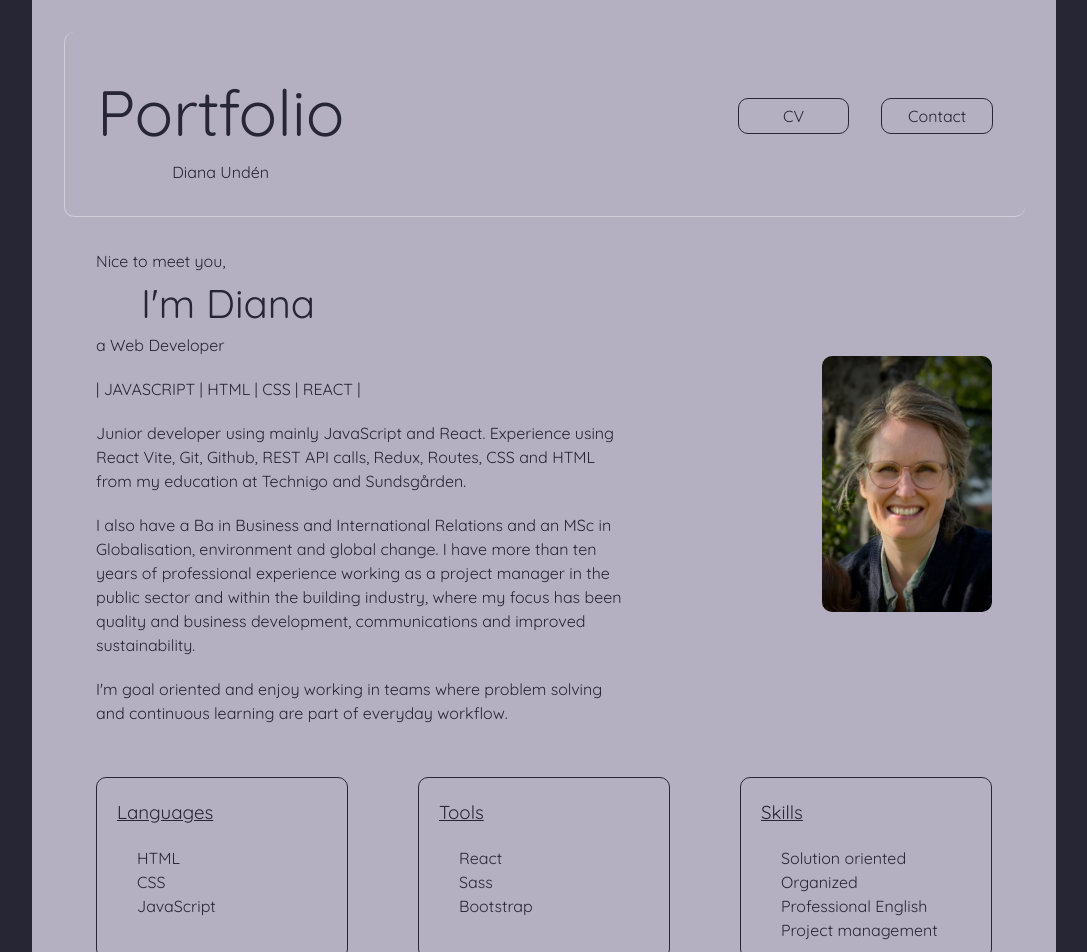
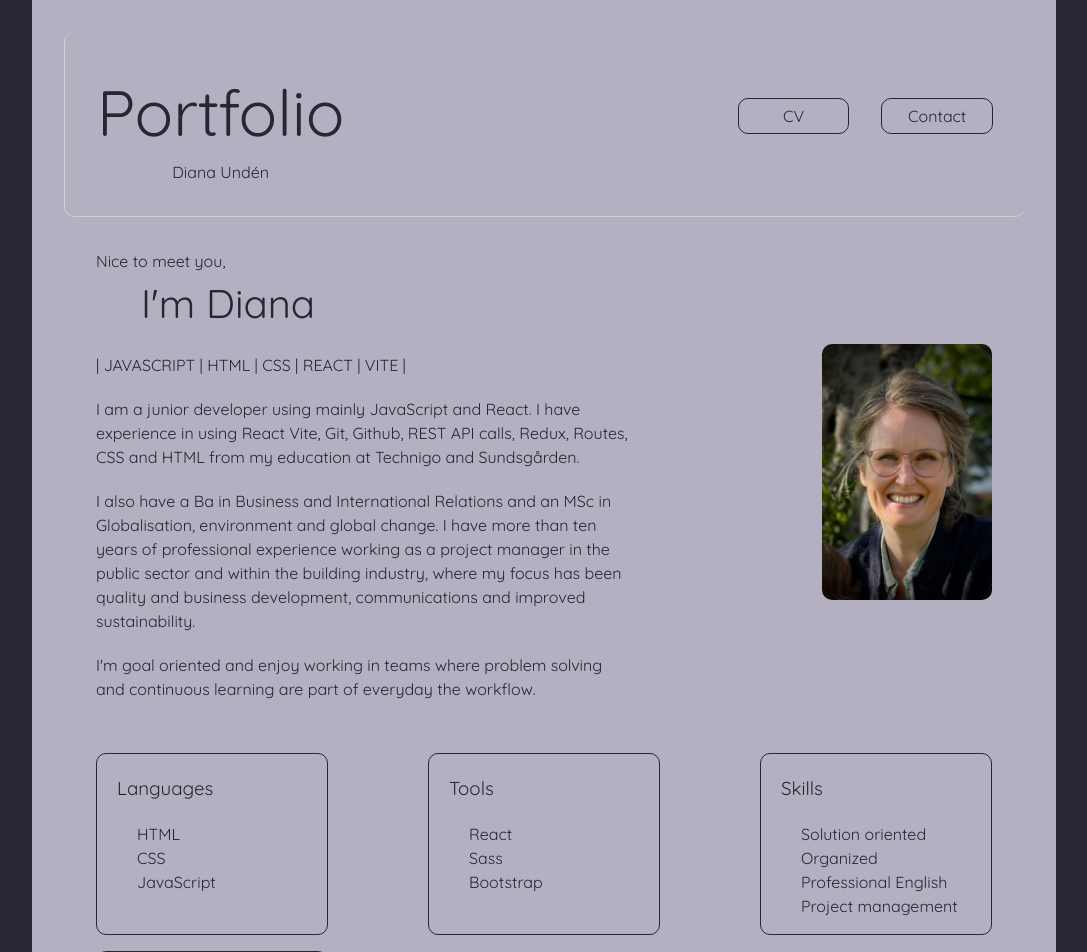
Before and after one commit to Vardagsbruket/portfolio, a React (Vite) app: page / in a window 1280 px wide. Shown: the top 952 px of the page, without its empty margins (96-1183 px from the left). Built offline with nearby package versions, Linux system fonts and the light colour scheme.

Commit message:
update styling and text on home page

```diff
--- a/src/pages/Home.css
+++ b/src/pages/Home.css
@@ -47,11 +47,10 @@ h2 {
   text-align: left;
   justify-content: flex-start;
   min-width: 150px;
-  max-width: 250px;
+  max-width: 230px;
   width: 100%;
 }
 .card h3 {
-  text-decoration: underline;
   margin: 20px;
 }
 .card ul {
--- a/src/pages/Home.jsx
+++ b/src/pages/Home.jsx
@@ -14,15 +14,16 @@ export const Home = () => {
         <div className="home-text">
           <h4>Nice to meet you,</h4>
           <h2 className="name">I'm Diana</h2>
-          <h4>a Web Developer</h4>
+
           <section>
-            <p>| JAVASCRIPT | HTML | CSS | REACT |</p>
+            <p>| JAVASCRIPT | HTML | CSS | REACT | VITE |</p>
           </section>
           <section>
             <section>
-              Junior developer using mainly JavaScript and React. Experience
-              using React Vite, Git, Github, REST API calls, Redux, Routes, CSS
-              and HTML from my education at Technigo and Sundsgården.{" "}
+              I am a junior developer using mainly JavaScript and React. I have
+              experience in using React Vite, Git, Github, REST API calls,
+              Redux, Routes, CSS and HTML from my education at Technigo and
+              Sundsgården.{" "}
             </section>
             <section>
               I also have a Ba in Business and International Relations and an
@@ -34,7 +35,7 @@ export const Home = () => {
             </section>
             <section>
               I'm goal oriented and enjoy working in teams where problem solving
-              and continuous learning are part of everyday workflow.
+              and continuous learning are part of everyday the workflow.
             </section>
           </section>
         </div>
```
